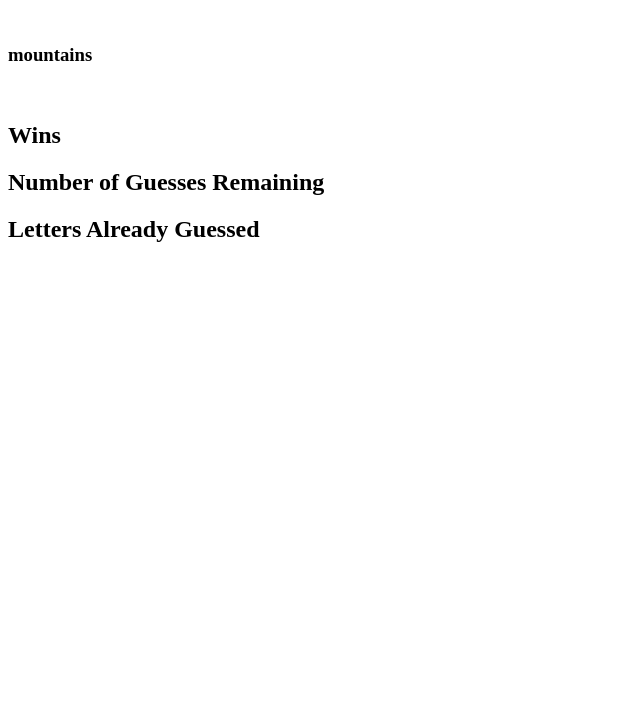
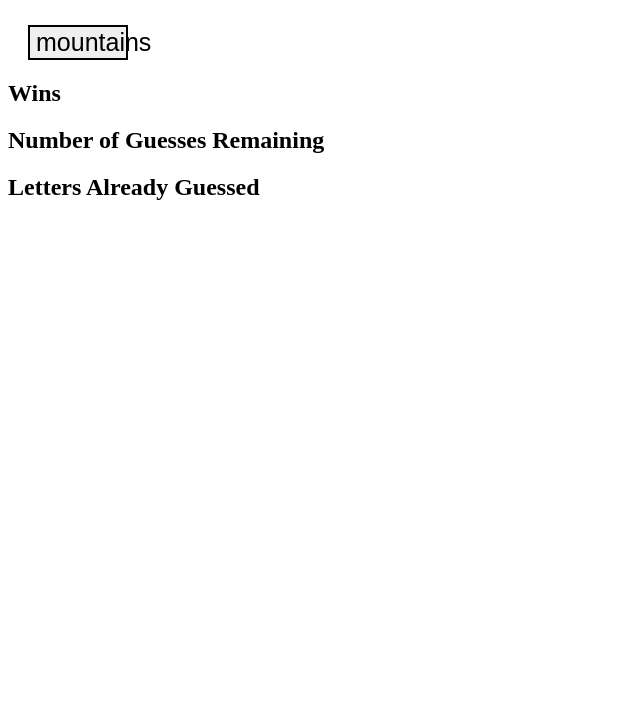
Before and after one commit to krwelsch/Word-Guess-Game, a plain HTML site: page index.html in a window 1280 px wide. Shown: the part 73-800 px from the top of the page, without its empty margins (0-640 px from the left). Drawn offline with nearby package versions, Linux system fonts and the light colour scheme.

Commit message:
split word into string of letters

```diff
--- a/index.html
+++ b/index.html
@@ -9,12 +9,23 @@
     <link rel="stylesheet" href="assets/css/style.css"/>
     <script src="https://cdnjs.cloudflare.com/ajax/libs/jquery/3.2.1/jquery.min.js"></script>
 </head>
+
+<style>
+  #wrd-generator {
+    margin-left: 20px;
+    font-size: 25px;
+    color: black;
+    border-style: solid;
+    width: 100px;
+  }
+  </style>
+
 <body>
 
 <h1>Press any key to get started!</h1>
 <br>
 
-<h3 id="wrd-generator"></h3>
+<button id="wrd-generator"></button>
 
 <br>
 
@@ -37,13 +48,38 @@ var wordGenerator = wordchoices[Math.floor(Math.random() * wordchoices.length)];
 
 $("#wrd-generator").html(wordGenerator)
 
+console.log(wordGenerator[2])
+
+var word1 = wordGenerator.split("");
+
+console.log(word1)
+
+
+ // 1. Create a for-loop to iterate through the letters array.
+// for (var word1 = 0; i < wordGenerator.length; i++) {
+
+// Inside the loop...
+
+// 2. Create a variable named "letterBtn" equal to $("<button>");
+// var letterBtn = $("<button>");
+
+// 3. Then give each "letterBtn" the following classes: "letter-button" "letter" "letter-button-color".
+// letterBtn.addClass("letter-button letter letter-button-color");
+
+// 4. Then give each "letterBtn" a data-attribute called "data-letter".
+// letterBtn.attr("data-letter", letters[i]);
+
+// 5. Then give each "letterBtns" a text equal to "letters[i]".
+// letterBtn.text(letters[i]);
+
+// 6. Finally, append each "letterBtn" to the "#buttons" div (provided).
+// $("#buttons").append(letterBtn);
+// letterBtn.appendTo($("#buttons"));
+
+// }
 
 
 
-
-
-
-// var word1puzzle = str.split("word1");
 
         // Visibility Buttons
         // $(".vis-button").on("click", function() {
@@ -54,10 +90,15 @@ $("#wrd-generator").html(wordGenerator)
         // });
 
 
+
+
+
+
+
+
 //  if statement for each letter being guessed, so we need
 // to break it down into individual letters and if a letter is
-// incorrect it needs to subtract from guesses remaining
-
+// incorrect it needs to subtract from guesses remaini
 
 
 //  display letters guessed already as it is also subtracting from score -->
```
